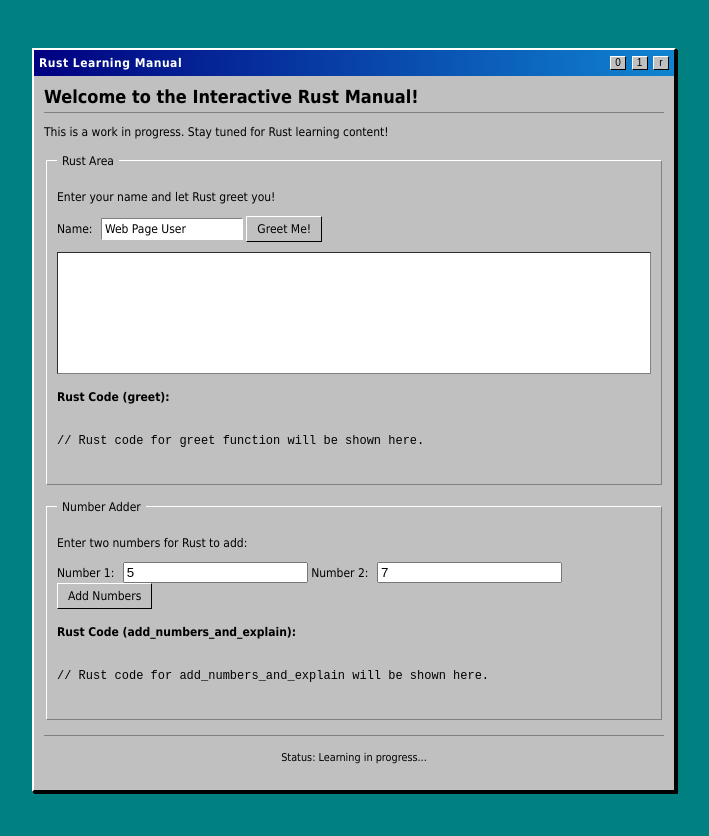
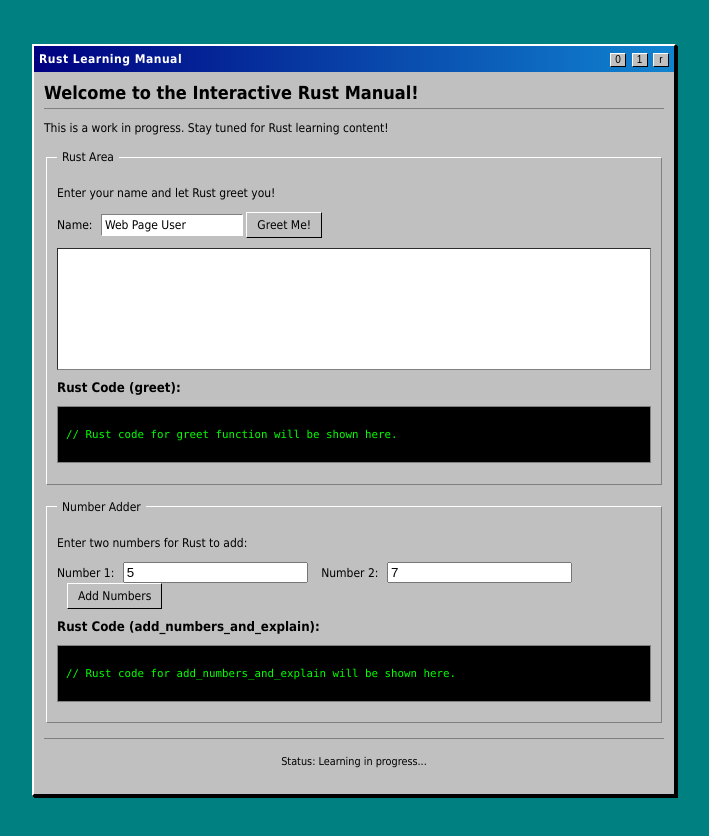
Before and after one commit to conor-timmis/lets-learn-rust, a plain HTML site: page index.html in a window 1280 px wide. Shown: the whole page, without its empty margins (286-995 px from the left). Drawn offline with Linux system fonts and the light colour scheme; a script that the page names is missing.

Commit message:
Add spacers and code display styles

```diff
--- a/style.css
+++ b/style.css
@@ -133,3 +133,29 @@ footer {
 .input-group label {
     margin-right: 5px;
 }
+
+.label-spacer,
+.button-spacer {
+    margin-left: 10px;
+}
+
+pre {
+    background-color: #000000;
+    color: #00ff00;
+    border: 1px solid #808080;
+    padding: 8px;
+    font-family: 'Consolas', 'Courier New', monospace;
+    font-size: 0.9em;
+    overflow-x: auto;
+    white-space: pre-wrap;
+}
+
+code {
+    font-family: inherit;
+}
+
+.window-body h4 {
+    margin-top: 10px;
+    margin-bottom: 5px;
+    font-size: 1.1em;
+}
```
